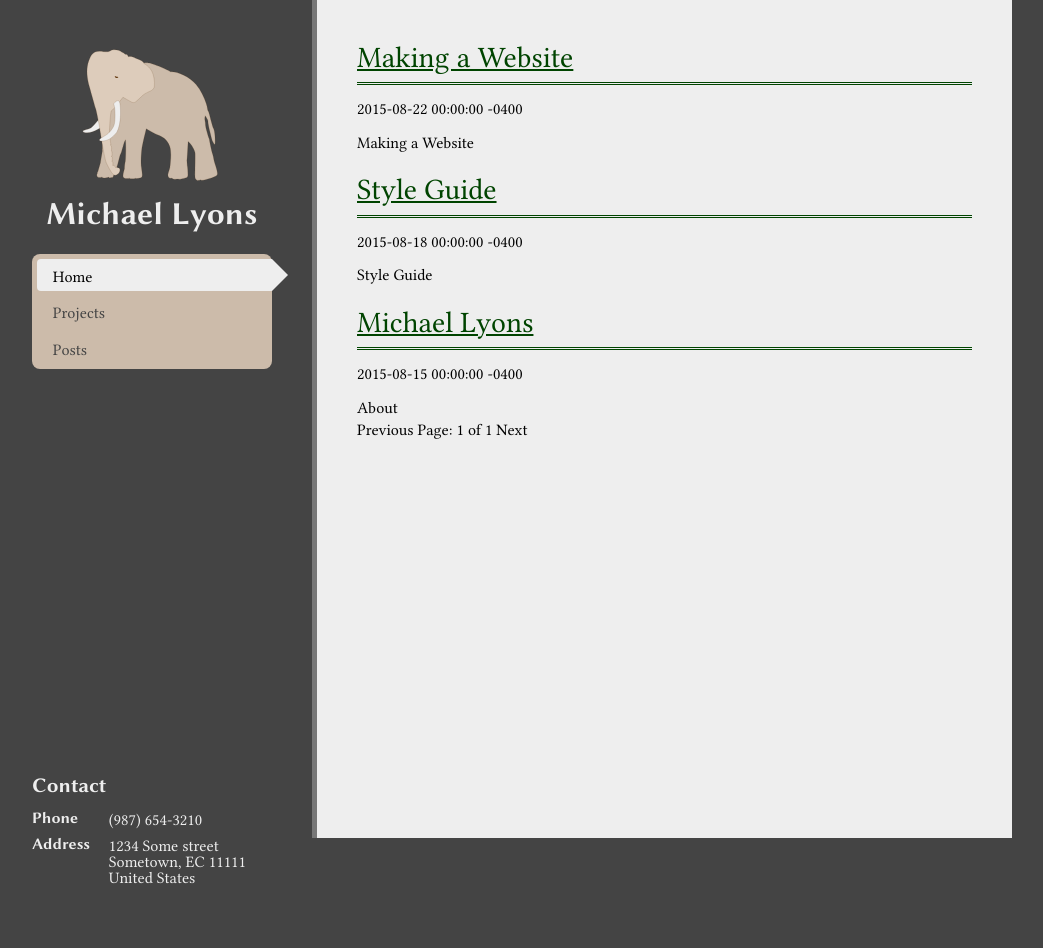
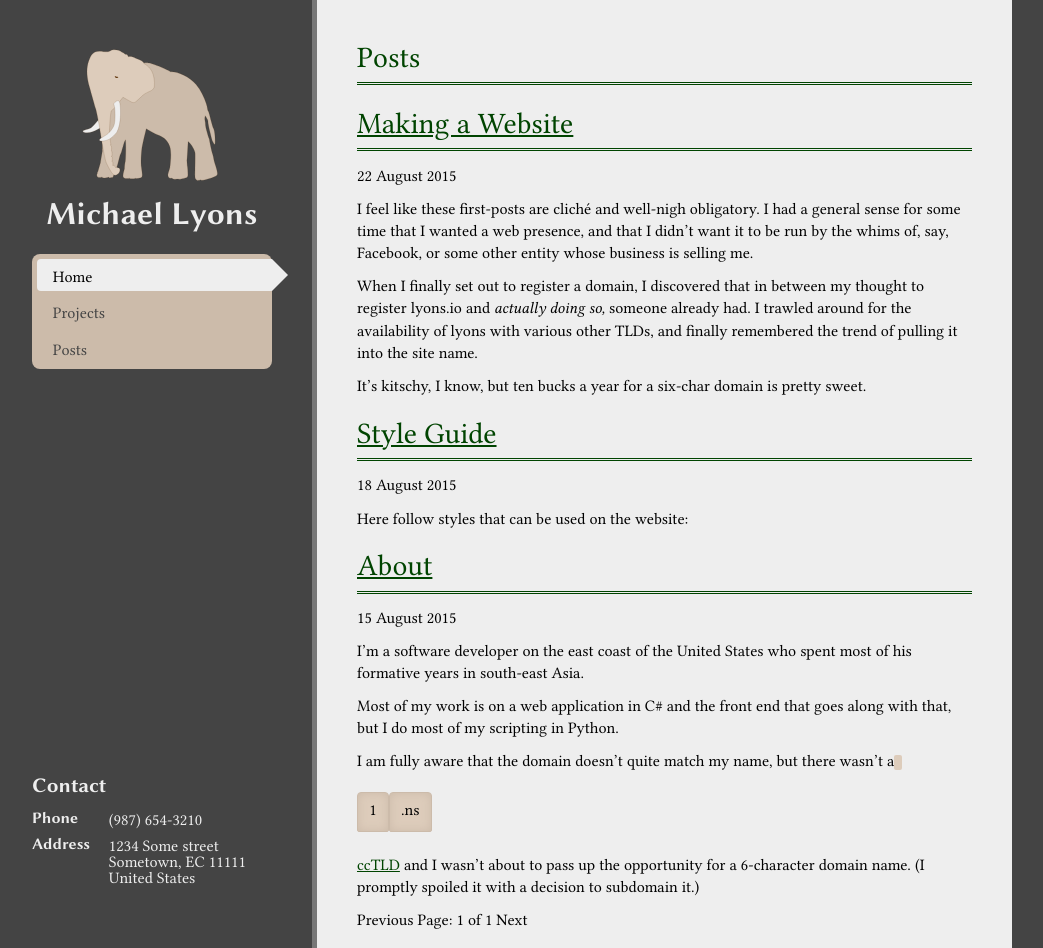
Before and after one commit to michaelblyons/michaelblyons.github.io, a Jekyll site: the page built from posts/index.html, in a window 1280 px wide. Shown: the whole page, without its empty margins (128-1171 px from the left). Built offline with Jekyll 4.4.1, drawn with Linux system fonts in a browser that asks for light colours; nearby versions of some CDN libraries; the list of posts is cut into pages by our own code; before the commit the page ends 900 px from its top, so only the background shows below that.

Commit message:
Better post excerpting

```diff
--- a/_config.yaml
+++ b/_config.yaml
@@ -28,7 +28,7 @@
 markdown:    kramdown
 highlighter: pygments
 lsi:         false
-excerpt_separator: "\n\n"
+excerpt_separator: "\n\n\n"
 
 # Serving
 detach:  false
--- a/_layouts/post.html
+++ b/_layouts/post.html
@@ -39,6 +39,7 @@
     </div>
     <section id="main">
       <div id="content">
+        <h1>{{ page.title }}</h1>
         {{content}}
       </div>
     </section>
--- a/_posts/2015-08-18-styleguide.md
+++ b/_posts/2015-08-18-styleguide.md
@@ -3,9 +3,9 @@
 title: Style Guide
 permalink: styleguide/index.html
 ---
-# Style Guide
 
 Here follow styles that can be used on the website:
+
 
 - Unordered list
 - Unordered list
--- a/_posts/2015-08-22-making-a-website.md
+++ b/_posts/2015-08-22-making-a-website.md
@@ -2,14 +2,13 @@
 layout: post
 title: Making a Website
 ---
-
-# Making a Website
 
 I feel like these first-posts are clich&eacute; and well-nigh obligatory. I had a general sense for some time that I wanted a web presence, and that I didn't want it to be run by the whims of, say, Facebook, or some other entity whose business is selling me.
 
 When I finally set out to register a domain, I discovered that in between my thought to register lyons.io and _actually doing so,_ someone already had. I trawled around for the availability of lyons with various other TLDs, and finally remembered the trend of pulling it into the site name.
 
 It's kitschy, I know, but ten bucks a year for a six-char domain is pretty sweet.
+
 
 Once I had the (virtual) paperwork in, I spent a good long while without actually using it.
 
--- a/posts/index.html
+++ b/posts/index.html
@@ -7,7 +7,7 @@
 {% for post in paginator.posts %}
   <h1><a href="{{ post.url }}">{{ post.title }}</a></h1>
   <p class="author">
-    <span class="date">{{ post.date }}</span>
+    <span class="date">{{ post.date | date_to_long_string }}</span>
   </p>
   <div class="content">
     {{ post.excerpt }}
```
Also changed, not shown: _posts/2015-08-15-about.md (+2 -3 lines).
